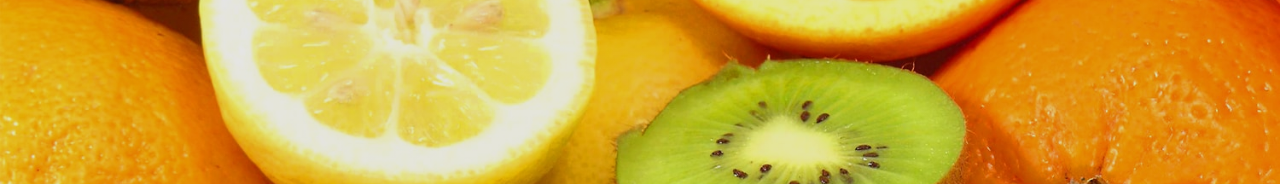
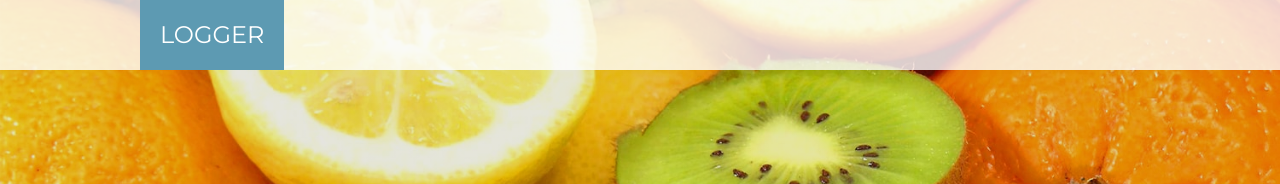
Before and after one commit to ChaeWonKong/html-css-study, a plain HTML site: page index.html in a window 1280 px wide. Shown: the top 184 px of the page. Drawn offline with Linux system fonts and the light colour scheme.

Commit message:
Add header and navigation menu

```diff
--- a/index.html
+++ b/index.html
@@ -24,6 +24,13 @@
 
 </head>
 <body>
+
+    <header>
+        <div class="container">
+            <a href="index.html" class="headA">LOGGER</a>
+        </div>
+    </header>
+
 	<section class="conA">
 		<div class="container">
 			<img src="img/logo.svg" alt="">
--- a/style.css
+++ b/style.css
@@ -322,6 +322,51 @@ footer .container {
     background-color: rgba(0, 0, 0, 0.3);
 }
 
+/* Heaader*/
+header {
+    /*position: absolute;*/
+    position:  fixed;
+    top: 0;
+    left: 0;
+    z-index: 100;
+    width: 100%;
+    background-color: rgba(255, 255, 255, 0.8);
+}
+
+/* HeaaderA: Site Title */
+.headA {
+    display: inline-block;
+    line-height: 70px;
+    padding-left: 20px;
+    padding-right: 20px;
+    background-color: #5D9AB2;
+    background-color: var(--main-color);
+    color: #fff;
+    color: var(--text-bright-color);
+    font-family: 'Montserrat', sans-serif;
+    font-size: 24px;
+    text-decoration: none;
+}
+
+/* Heaaderb: Navigation menu */
+.headB ul {
+    margin: 0;
+    padding: 0;
+    list-style: none;
+}
+
+.headB a {
+    display: block;
+    padding: 15px;
+    color: inherit;
+    font-size: 12px;
+    text-decoration: none;
+}
+
+.headB a:hover {
+    background-color: rgba(0, 0, 0, 0.3);
+}
+
 /* Minumum 768px width */
 @media (min-width: 768px) {
 	.conA h1 {
@@ -408,4 +453,17 @@ footer .container {
     .footC {
         flex: 0 0 100%;
     }
+
+    header .container {
+        display: flex;
+        align-items: center;
+        justify-content: space-between;
+        max-width: 1000px;
+        max-width: var(--large-width);
+        margin: 0 auto;
+    }
+
+    .headB ul{
+        display: flex;
+    }
 }
```
